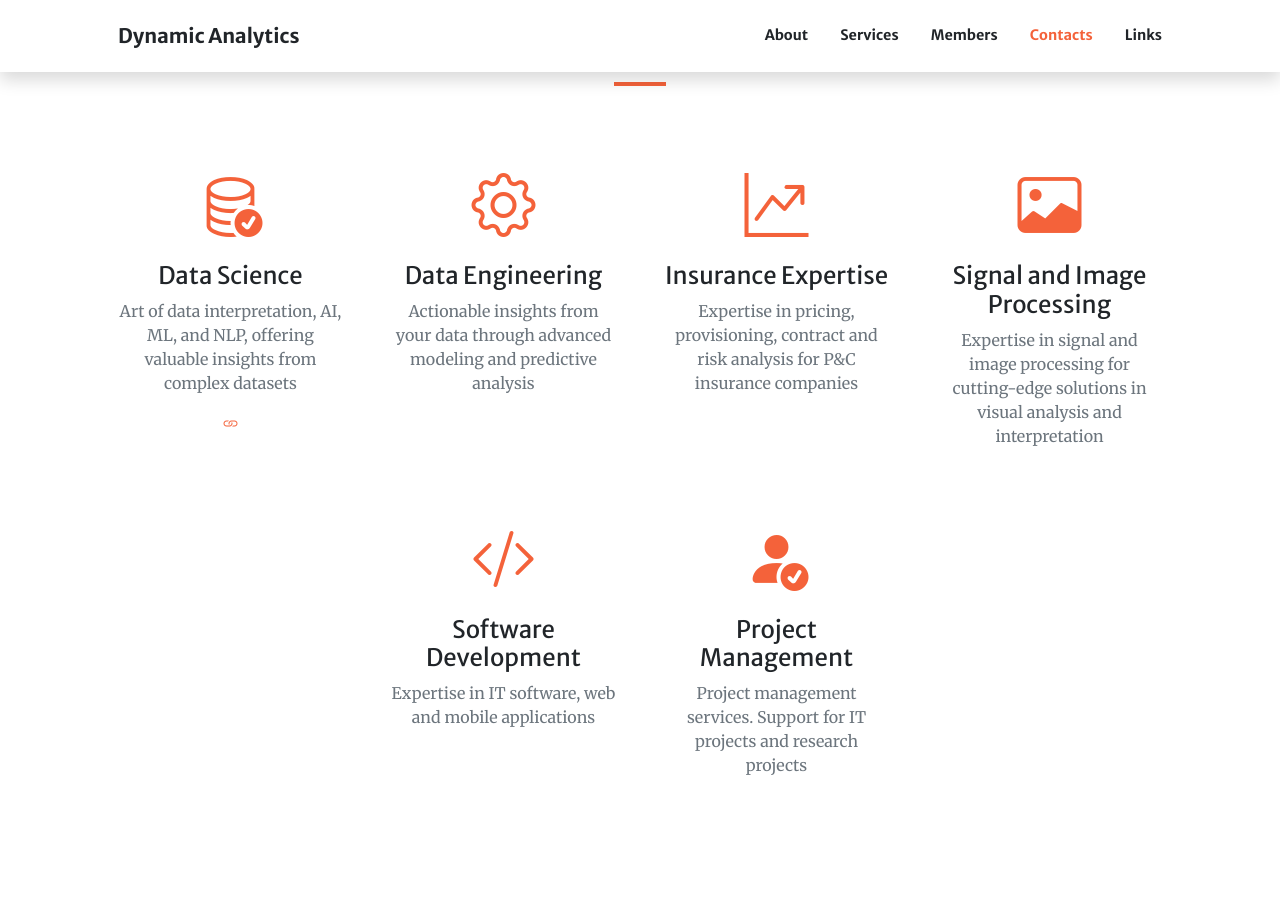
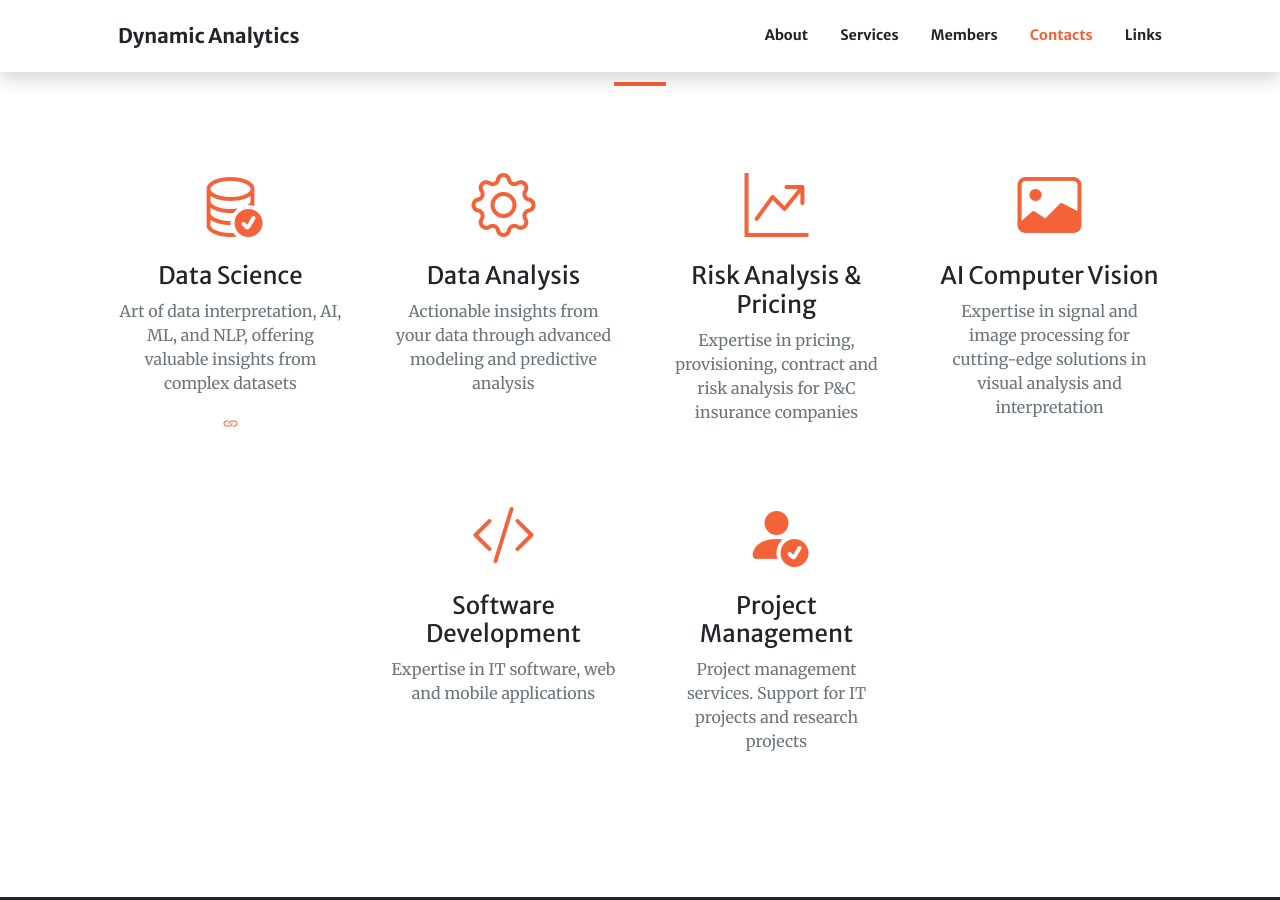
Before and after one commit to PritiKumr/dynamic-analytics.github.io, a Jekyll site: the page built from index.md, in a window 1280 px wide and 900 px high, scrolled down 1612 px. Built offline with Jekyll 4.4.1, drawn with Linux system fonts in a browser that asks for light colours; comment, search, counter and statistics services are not loaded.

Commit message:
Update index.md

```diff
--- a/index.md
+++ b/index.md
@@ -28,13 +28,13 @@ sections:
         text: Art of data interpretation, AI, ML, and NLP, offering valuable insights from complex datasets
         icon: bi bi-database-check
         url: https://startbootstrap.com/
-      - title: Data Engineering
+      - title: Data Analysis
         text: Actionable insights from your data through advanced modeling and predictive analysis
         icon: bi bi-gear
-      - title: Insurance Expertise
+      - title: Risk Analysis & Pricing
         text: Expertise in pricing, provisioning, contract and risk analysis for P&C insurance companies
         icon: bi bi-graph-up-arrow
-      - title: Signal and Image Processing
+      - title: AI Computer Vision
         text: Expertise in signal and image processing for cutting-edge solutions in visual analysis and interpretation
         icon: bi bi-image
       - title: Software Development
```
